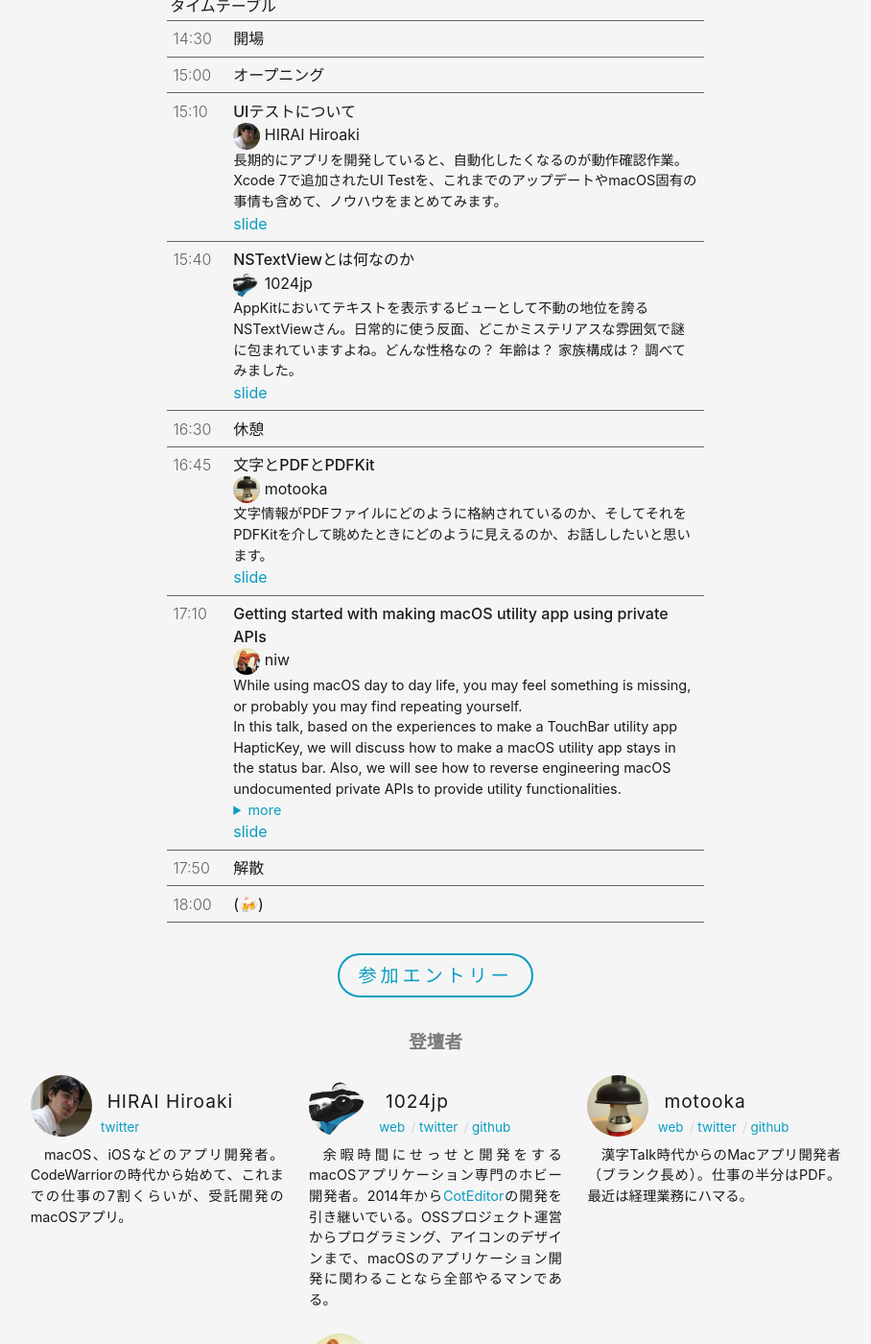
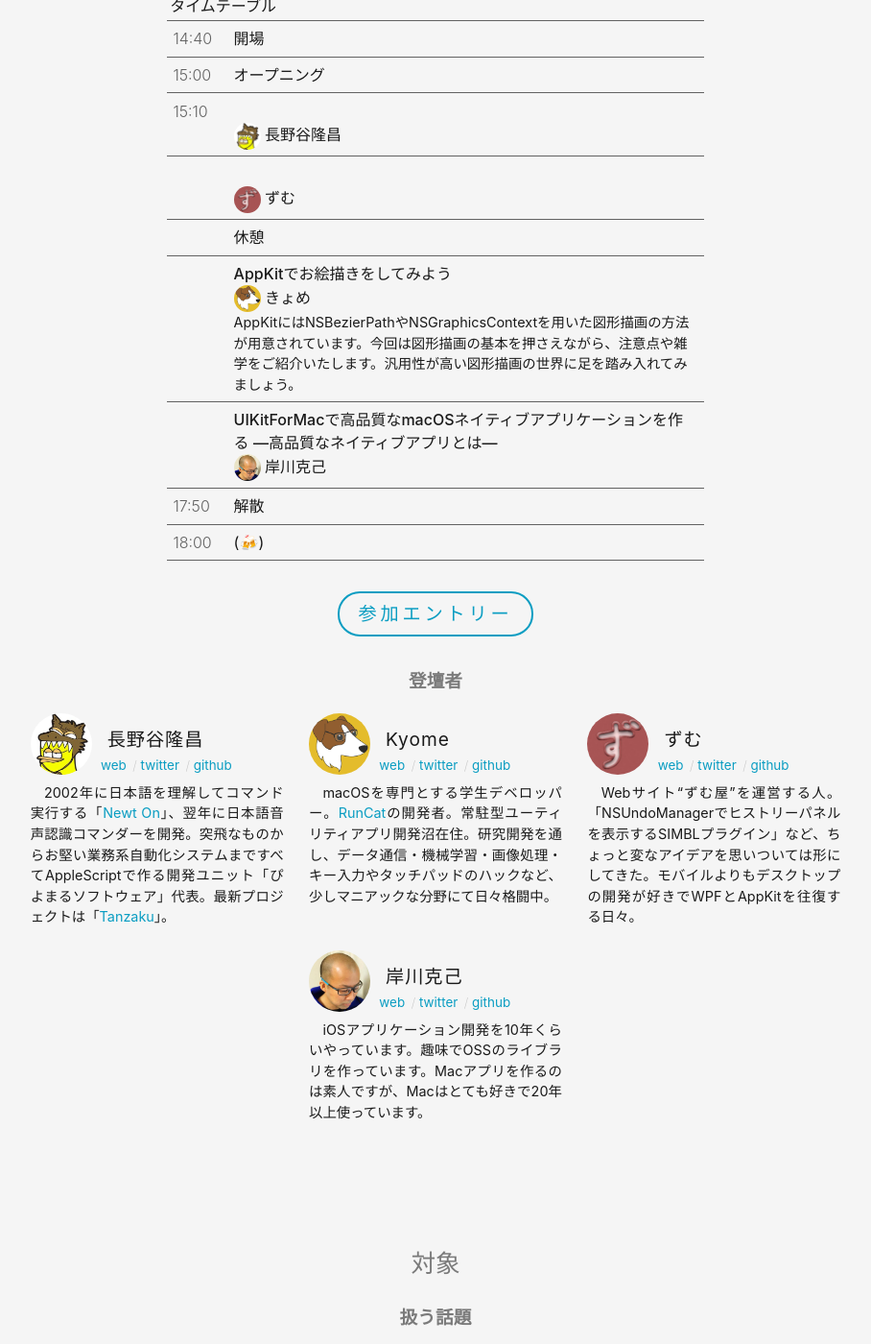
Before and after one commit to macOS-native/macos-native.github.io, a Jekyll site: the page built from index.md, in a window 1280 px wide and 1400 px high, scrolled down 773 px. Shown: the whole window at 96% size, without its empty margins (186-1094 px from the left). Built offline with Jekyll 4.4.1, drawn with Linux system fonts in a browser that asks for light colours; some of the changed text lies outside the part shown.

Commit message:
Add draft timeline of symposium 06

```diff
--- a/_data/events.yml
+++ b/_data/events.yml
@@ -1,3 +1,47 @@
+symposium_06:
+  title: "Symposium #06"
+  date: 2019-12-21 15:00:00+09:00
+  location:
+    name: TIME SHARING 秋葉原
+    address: 東京都千代田区外神田1-15-18
+    web: https://www.instabase.jp/space/1728151425/catalog
+    map: http://maps.apple.com/?t=r&q=東京都千代田区外神田1-15-18&sll=35.41,139.46&z=10
+  fee: "1,500 円"
+  entry_url: https://macos-native.connpass.com/event/149387/
+  timetable:
+    - time: "14:40"
+      title: "開場"
+    - time: "15:00"
+      title: "オープニング"
+    - time: "15:10"
+      title: ""
+      presenter:
+        name: 長野谷隆昌
+        avatar: piyomaru
+    - time: ""
+      title: ""
+      presenter:
+        name: ずむ
+        avatar: zumuya
+    - time: ""
+      title: "休憩"
+    - time: ""
+      title: "AppKitでお絵描きをしてみよう"
+      presenter:
+        name: きょめ
+        avatar: kyome
+      description: |
+        AppKitにはNSBezierPathやNSGraphicsContextを用いた図形描画の方法が用意されています。今回は図形描画の基本を押さえながら、注意点や雑学をご紹介いたします。汎用性が高い図形描画の世界に足を踏み入れてみましょう。
+    - time: ""
+      title: "UIKitForMacで高品質なmacOSネイティブアプリケーションを作る —高品質なネイティブアプリとは—"
+      presenter:
+        name: 岸川克己
+        avatar: kishikawakatsumi
+    - time: "17:50"
+      title: "解散"
+    - time: "18:00"
+      title: "(🍻)"
+
 symposium_05:
   title: "Symposium #05"
   date: 2019-09-08 15:00:00+09:00
--- a/_data/members.yml
+++ b/_data/members.yml
@@ -77,3 +77,17 @@ niw:
   github: niw
   twitter: niw
   bio: Software engineer working at Twitter, loving cats, flying across the pacific ocean.
+
+kishikawakatsumi:
+  name: 岸川克己
+  github: kishikawakatsumi
+  twitter: k_katsumi
+  web: https://kishikawakatsumi.com
+  bio: iOSアプリケーション開発を10年くらいやっています。趣味でOSSのライブラリを作っています。Macアプリを作るのは素人ですが、Macはとても好きで20年以上使っています。
+
+kyome:
+  name: Kyome
+  github: Kyome22
+  twitter: Kyomesuke
+  web: https://kyome.io
+  bio: macOSを専門とする学生デベロッパー。[RunCat](https://apps.apple.com/jp/app/runcat/id1429033973?mt=12)の開発者。常駐型ユーティリティアプリ開発沼在住。研究開発を通し、データ通信・機械学習・画像処理・キー入力やタッチパッドのハックなど、少しマニアックな分野にて日々格闘中。
--- a/index.md
+++ b/index.md
@@ -12,15 +12,15 @@ title: macOS native
 
 ## イベント
 
-{% include event.html event="symposium_05" entry_link=true %}
+{% include event.html event="symposium_06" entry_link=true %}
 
 ### 登壇者
 
 <div class="member">
-{% include profile.html param="HIRAI_Hiroaki" %}
-{% include profile.html param="1024jp" %}
-{% include profile.html param="motooka" %}
-{% include profile.html param="niw" %}
+{% include profile.html param="piyomaru" %}
+{% include profile.html param="kyome" %}
+{% include profile.html param="zumuya" %}
+{% include profile.html param="kishikawakatsumi" %}
 </div>
 
 
@@ -82,6 +82,8 @@ macOS開発の話をするmacOS nativeのDiscordチャンネルがあります
 
 ## バックナンバー
 
+{% include event.html event="symposium_05" %}
+
 {% include event.html event="symposium_04" %}
 
 {% include event.html event="symposium_03" %}
```
Also changed, not shown: assets/img/avatars/kishikawakatsumi.png (added), assets/img/avatars/kyome.png (added).
